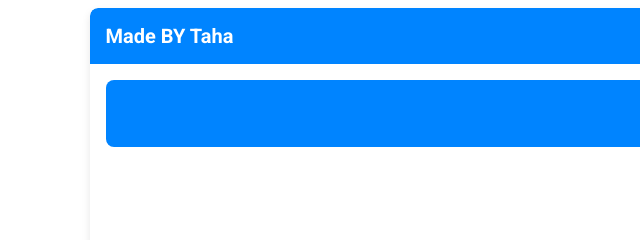
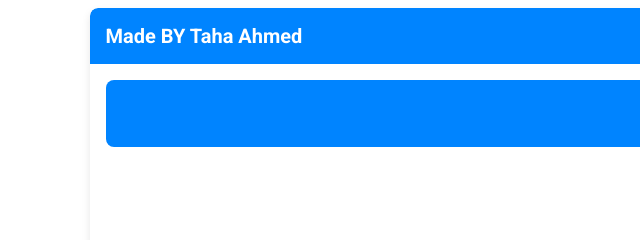
Before and after one commit to TahaAhmed63/AiChatBot, a plain HTML site: page index.html in a window 1280 px wide. Shown: the top 240 px of the page, 0-640 px from the left. Drawn offline with Linux system fonts and the light colour scheme.

Commit message:
Update index.html

```diff
--- a/index.html
+++ b/index.html
@@ -35,7 +35,7 @@
   <body>
 
     <div class="chat-box">
-      <div class="chat-box-header">Made BY Taha
+      <div class="chat-box-header">Made BY Taha Ahmed
 
       </div>
       <div class="chat-box-body">
```
